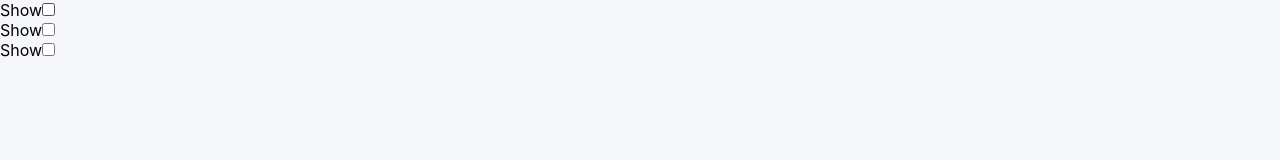
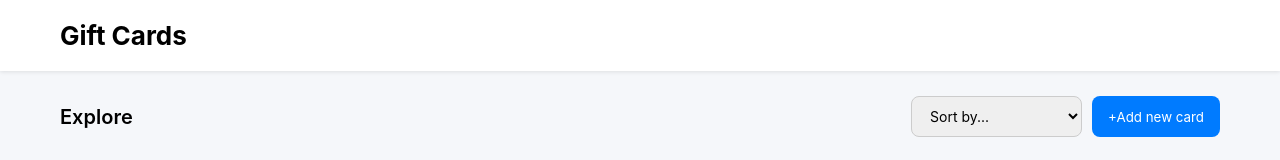
Before and after one commit to GaboMAGARIA123/reactonmyapp, a React (Vite) app: page / in a window 1280 px wide. Shown: the top 160 px of the page. Built offline with nearby package versions, Linux system fonts and the light colour scheme.

Commit message:
initial commit

```diff
--- a/src/App.jsx
+++ b/src/App.jsx
@@ -1,7 +1,6 @@
 import { useState } from "react";
 import sampleCards from "./components/Cards";
 import "./App.css";
-import { Wrapper } from "./components/Wrapper";
 
 function App() {
   const [filteredCards, setFilteredCards] = useState(sampleCards);
@@ -72,14 +71,7 @@ function App() {
 
   return (
     <>
-      <Wrapper>Hello world</Wrapper>
-      <Wrapper>Hello world 2</Wrapper>
-      <Wrapper>Hello world 3</Wrapper>
-
-
-
-
-      {/* <div className="head">
+      <div className="head">
         <h1>Gift Cards</h1>
       </div>
 
@@ -178,7 +170,7 @@ function App() {
             </div>
           </div>
         </div>
-      )} */}
+      )}
     </>
   );
 }
--- /dev/null
+++ b/src/components/Modals.jsx
@@ -0,0 +1,5 @@
+export const Modals = ({ children }) => {
+  return (
+  <div>{children}</div>
+  )
+};
--- a/src/components/Wrapper.jsx
+++ /dev/null
@@ -1,21 +0,0 @@
-import { useState } from "react";
-
-export const Wrapper = ({ children }) => {
-    const [ischecked, setischeked] = useState(false);
-
-  return (
-    <div>
-      <label>
-        {ischecked ? "Hide" : "Show"}
-        <input
-        type="checkbox"
-        checked={ischecked}
-        onChange={() => setischeked(!ischecked)}
-      />
-      </label>
-        <div>
-            {ischecked && <>{children}</>}
-    </div>
-    </div>
-  );
-};
```
